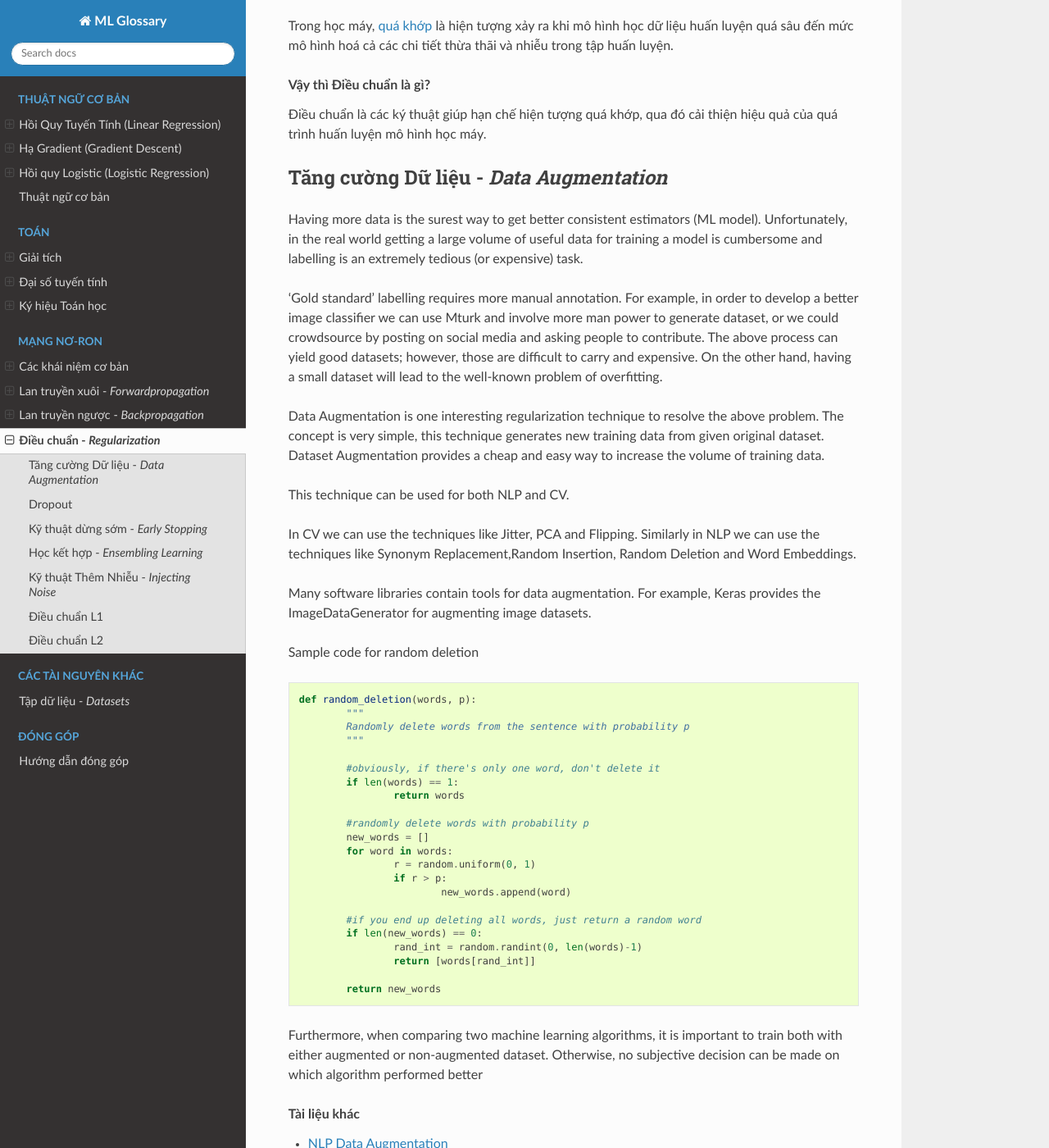
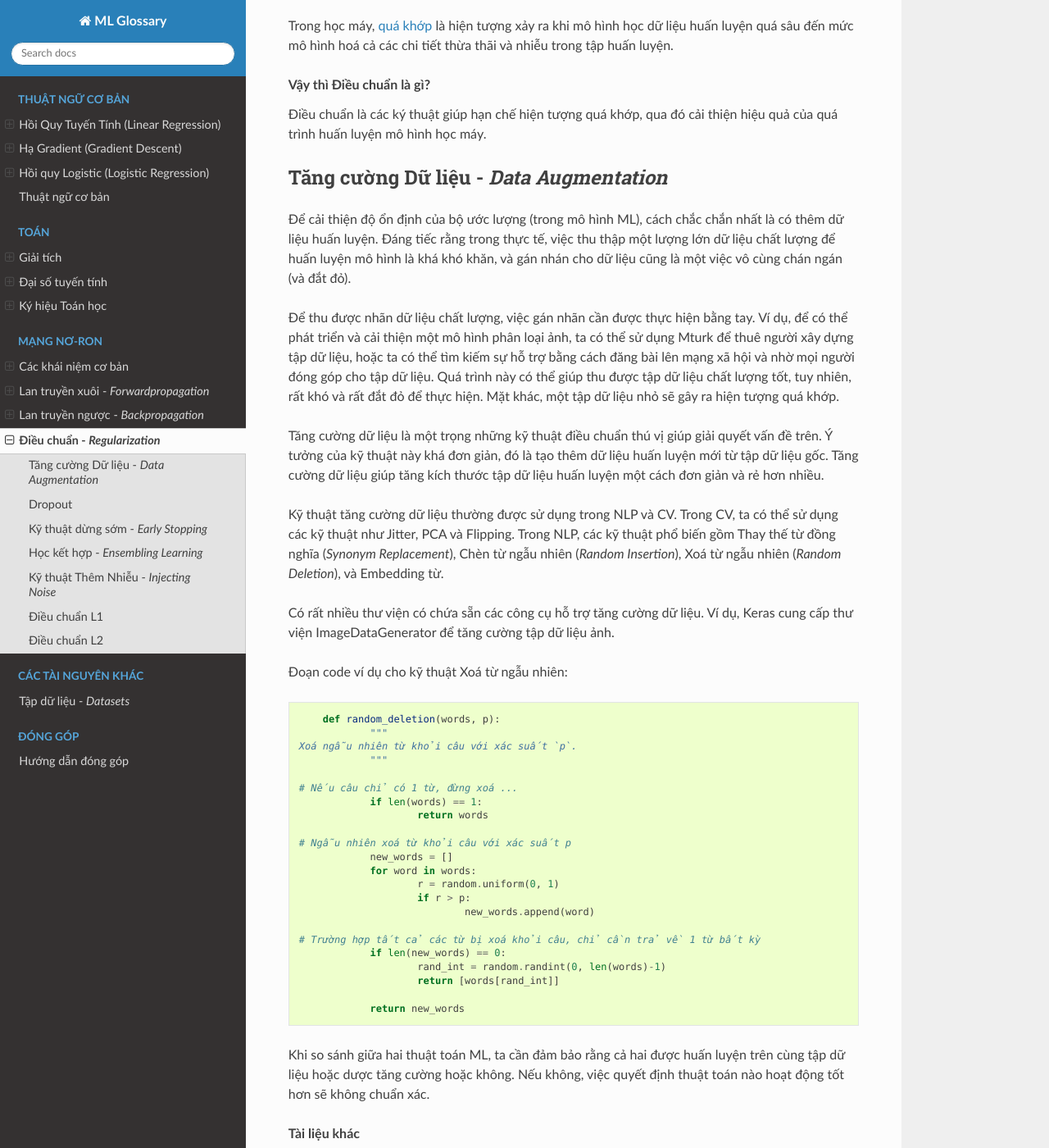
Before and after one commit to trgiangdo/ml-glossary-vn, a Sphinx documentation site: the page built from docs/regularization_vn.rst, in a window 1280 px wide and 1400 px high, scrolled down 464 px. Shown: the whole window at 82% size. Built offline with Sphinx 7.4.7 and the Read the Docs theme 2.0.0, drawn with Linux system fonts in a browser that asks for light colours; pages that are not in the unit, such as notebooks, are missing from menus.

Commit message:
translate data aug section

```diff
--- a/docs/regularization_vn.rst
+++ b/docs/regularization_vn.rst
@@ -20,40 +20,46 @@ Trong học máy, :ref:`quá khớp <glossary_overfitting>` là hiện tượng
 Tăng cường Dữ liệu - *Data Augmentation*
 ========================================
 
-Having more data is the surest way to get better consistent estimators (ML model). Unfortunately, in the real world getting a large volume of useful data for training a model is cumbersome and labelling is an extremely tedious (or expensive) task.
+Để cải thiện độ ổn định của bộ ước lượng (trong mô hình ML), cách chắc chắn nhất là có thêm dữ liệu huấn luyện.
+Đáng tiếc rằng trong thực tế, việc thu thập một lượng lớn dữ liệu chất lượng để huấn luyện mô hình là khá khó khăn, và gán nhán cho dữ liệu cũng là một việc vô cùng chán ngán (và đắt đỏ).
 
-'Gold standard' labelling requires more manual annotation. For example, in order to develop a better image classifier we can use Mturk and involve more man power to generate dataset, or we could crowdsource by posting on social media and asking people to contribute.
-The above process can yield good datasets; however, those are difficult to carry and expensive. On the other hand, having a small dataset will lead to the well-known problem of overfitting.
+Để thu được nhãn dữ liệu chất lượng, việc gán nhãn cần được thực hiện bằng tay.
+Ví dụ, để có thể phát triển và cải thiện một mô hình phân loại ảnh, ta có thể sử dụng Mturk để thuê người xây dựng tập dữ liệu, hoặc ta có thể tìm kiếm sự hỗ trợ bằng cách đăng bài lên mạng xã hội và nhờ mọi người đóng góp cho tập dữ liệu.
+Quá trình này có thể giúp thu được tập dữ liệu chất lượng tốt, tuy nhiên, rất khó và rất đắt đỏ để thực hiện.
+Mặt khác, một tập dữ liệu nhỏ sẽ gây ra hiện tượng quá khớp.
 
-Data Augmentation is one interesting regularization technique to resolve the above problem. The concept is very simple, this technique generates new training data from given original dataset. Dataset Augmentation provides a cheap and easy way to increase the volume of training data.
+Tăng cường dữ liệu là một trọng những kỹ thuật điều chuẩn thú vị giúp giải quyết vấn đề trên.
+Ý tưởng của kỹ thuật này khá đơn giản, đó là tạo thêm dữ liệu huấn luyện mới từ tập dữ liệu gốc.
+Tăng cường dữ liệu giúp tăng kích thước tập dữ liệu huấn luyện một cách đơn giản và rẻ hơn nhiều.
 
-This technique can be used for both NLP and CV.
+Kỹ thuật tăng cường dữ liệu thường được sử dụng trong NLP và CV.
+Trong CV, ta có thể sử dụng các kỹ thuật như Jitter, PCA và Flipping.
+Trong NLP, các kỹ thuật phổ biến gồm Thay thế từ đồng nghĩa (*Synonym Replacement*), Chèn từ ngẫu nhiên (*Random Insertion*), Xoá từ ngẫu nhiên (*Random Deletion*), và Embedding từ.
 
-In CV we can use the techniques like Jitter, PCA and Flipping. Similarly in NLP we can use the techniques like Synonym Replacement,Random Insertion, Random Deletion and Word Embeddings.
+Có rất nhiều thư viện có chứa sẵn các công cụ hỗ trợ tăng cường dữ liệu.
+Ví dụ, Keras cung cấp thư viện ImageDataGenerator để tăng cường tập dữ liệu ảnh.
 
-Many software libraries contain tools for data augmentation. For example, Keras provides the ImageDataGenerator for augmenting image datasets.
-
-Sample code for random deletion
+Đoạn code ví dụ cho kỹ thuật Xoá từ ngẫu nhiên:
 
 .. code-block:: python
 
 	def random_deletion(words, p):
 		"""
-		Randomly delete words from the sentence with probability p
+    Xoá ngẫu nhiên từ khỏi câu với xác suất `p`.
 		"""
 
-		#obviously, if there's only one word, don't delete it
+    # Nếu câu chỉ có 1 từ, đừng xoá ...
 		if len(words) == 1:
 			return words
 
-		#randomly delete words with probability p
+    # Ngẫu nhiên xoá từ khỏi câu với xác suất p
 		new_words = []
 		for word in words:
 			r = random.uniform(0, 1)
 			if r > p:
 				new_words.append(word)
 
-		#if you end up deleting all words, just return a random word
+    # Trường hợp tất cả các từ bị xoá khỏi câu, chỉ cần trả về 1 từ bất kỳ
 		if len(new_words) == 0:
 			rand_int = random.randint(0, len(words)-1)
 			return [words[rand_int]]
@@ -61,7 +67,8 @@ Sample code for random deletion
 		return new_words
 
 
-Furthermore, when comparing two machine learning algorithms, it is important to train both with either augmented or non-augmented dataset. Otherwise, no subjective decision can be made on which algorithm performed better
+Khi so sánh giữa hai thuật toán ML, ta cần đảm bảo rằng cả hai được huấn luyện trên cùng tập dữ liệu hoặc dược tăng cường hoặc không.
+Nếu không, việc quyết định thuật toán nào hoạt động tốt hơn sẽ không chuẩn xác.
 
 .. rubric:: Tài liệu khác
 
```
